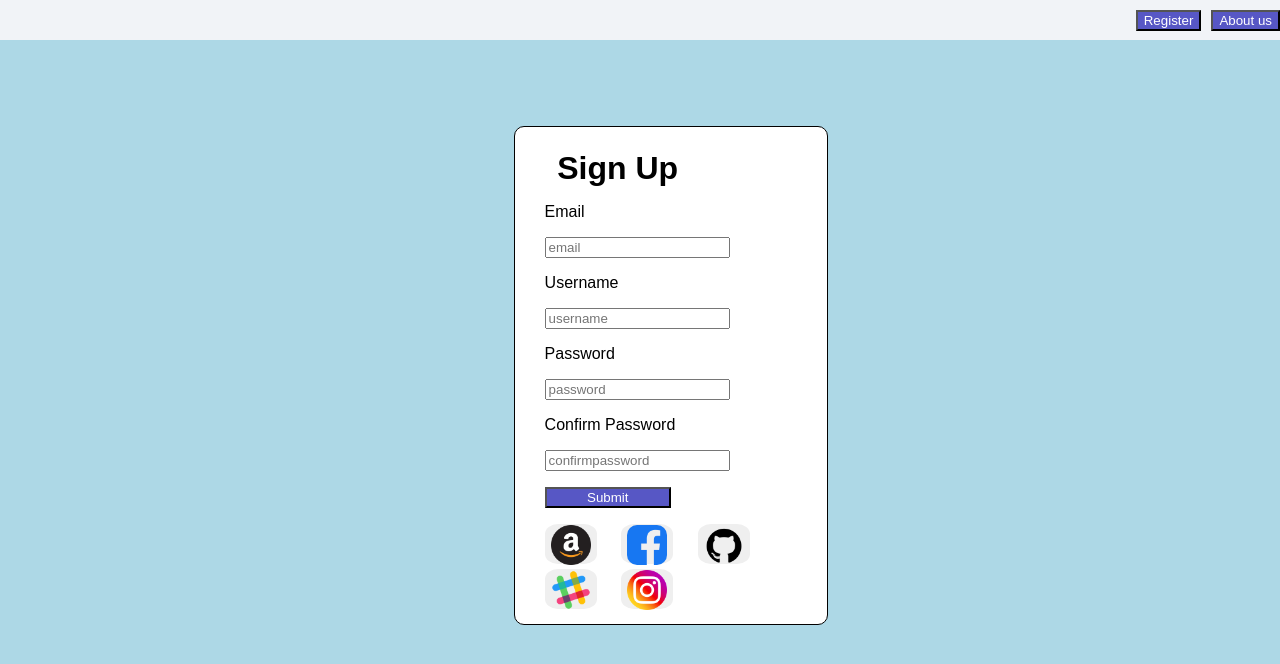
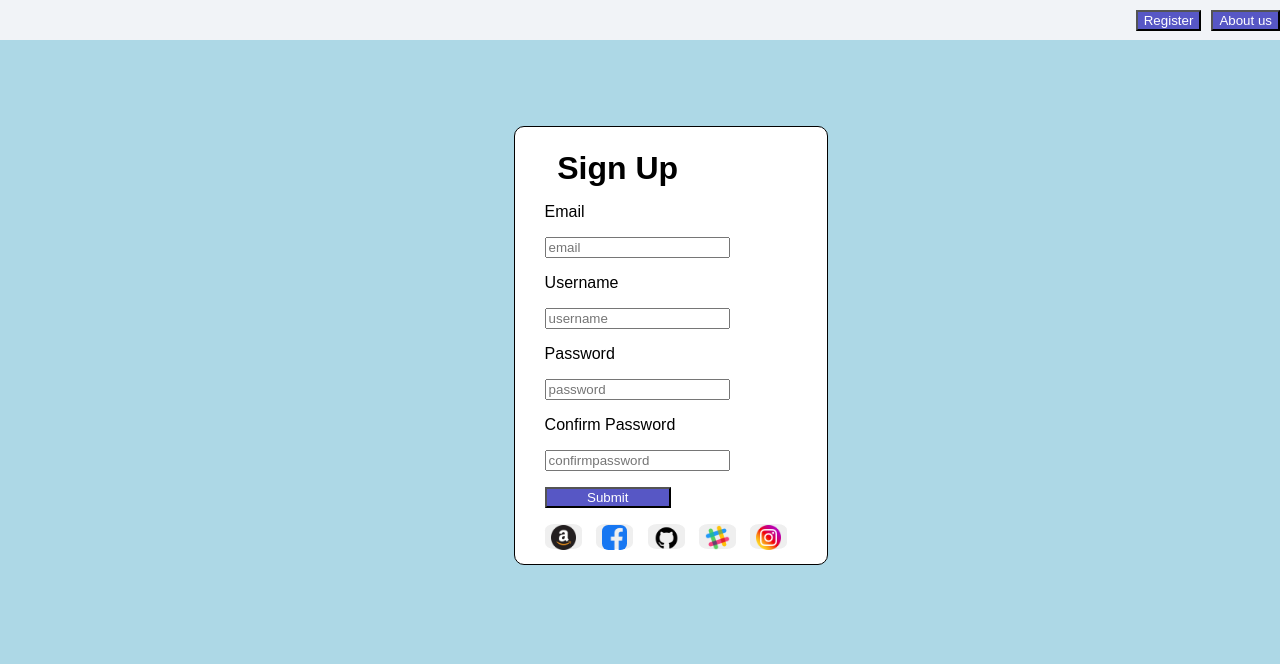
Before and after one commit to JacobJones56/HTMLFormPage, a plain HTML site: page index.html in a window 1280 px wide. Drawn offline with Linux system fonts and the light colour scheme.

Commit message:
social button potential fix

```diff
--- a/main.css
+++ b/main.css
@@ -48,14 +48,14 @@ h1{
     /* width: 100%; */
 /* } */
 .pic{
-    height: 40px;
+    height: 25px;
     border-radius: 25%;
 
 }
 
 .socialbutton{
-    margin: 0 20px 0 0;
-    height: 40px;
+    margin: 0 10px 0 0;
+    height: 25px;
     border-radius: 25%;
     border: hidden;
 }
```
